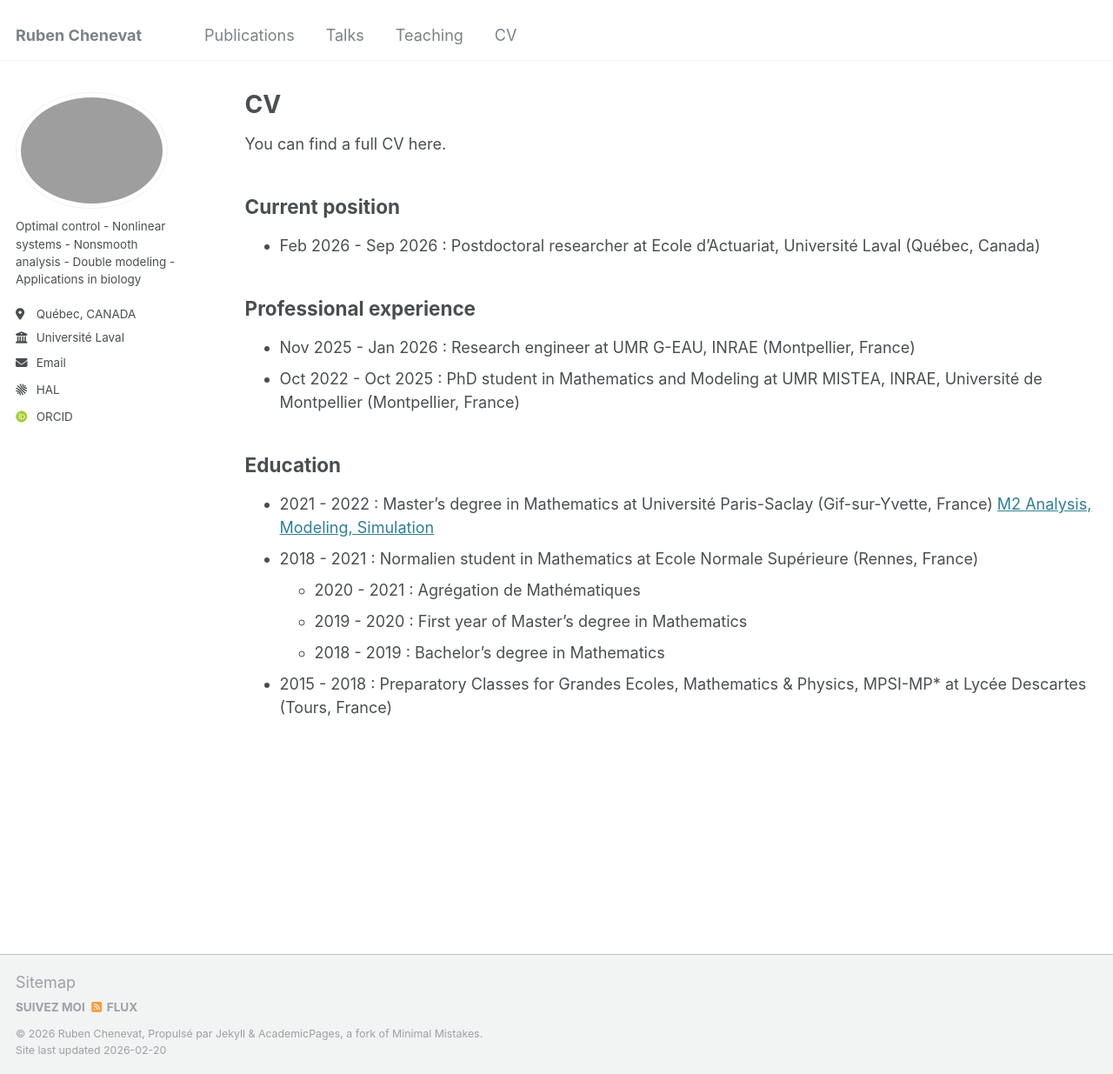
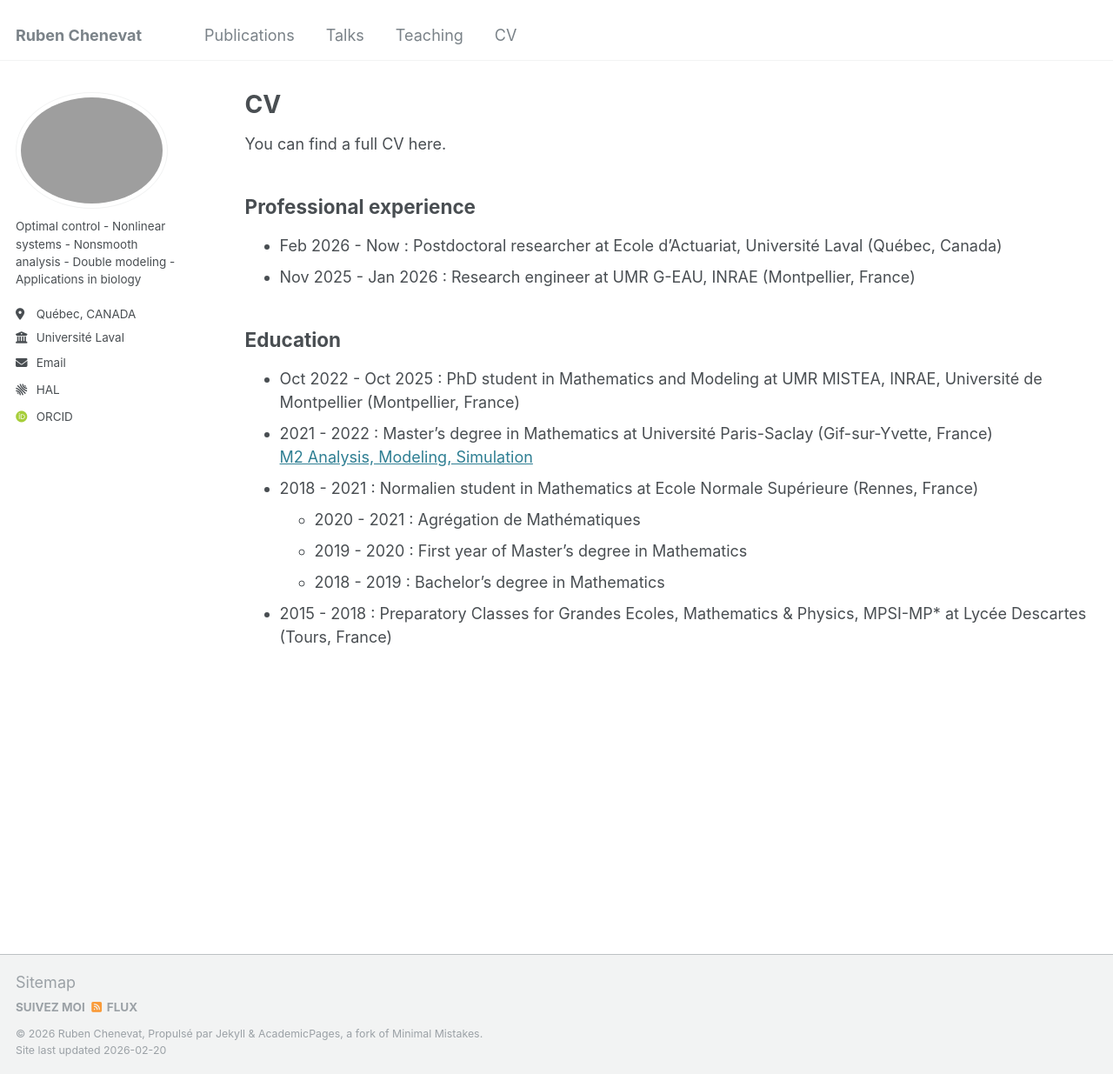
Before and after one commit to rubenchenevat/rubenchenevat.github.io, a Jekyll site: the page built from _pages/cv.md, in a window 1280 px wide and 1235 px high. Shown: the whole window at 87% size. Built offline with Jekyll 4.4.1, drawn with Linux system fonts in a browser that asks for light colours; some web fonts are replaced.

Commit message:
Update cv.md

```diff
--- a/_pages/cv.md
+++ b/_pages/cv.md
@@ -11,18 +11,15 @@ redirect_from:
 
 You can find a full CV here.
 
-## Current position
-
-* Feb 2026 - Sep 2026 : Postdoctoral researcher at Ecole d'Actuariat, Université Laval (Québec, Canada)
-
 ## Professional experience
 
+* Feb 2026 - Now : Postdoctoral researcher at Ecole d'Actuariat, Université Laval (Québec, Canada)
 * Nov 2025 - Jan 2026 : Research engineer at UMR G-EAU, INRAE (Montpellier, France)
-* Oct 2022 - Oct 2025 : PhD student in Mathematics and Modeling at UMR MISTEA, INRAE, Université de Montpellier (Montpellier, France)
 
 ## Education
 
-* 2021 - 2022 : Master's degree in Mathematics at Université Paris-Saclay (Gif-sur-Yvette, France)
+* Oct 2022 - Oct 2025 : PhD student in Mathematics and Modeling at UMR MISTEA, INRAE, Université de Montpellier (Montpellier, France)
+* 2021 - 2022 : Master's degree in Mathematics at Université Paris-Saclay (Gif-sur-Yvette, France)<br>
   [M2 Analysis, Modeling, Simulation](https://www.imo.universite-paris-saclay.fr/en/students/masters-programs/mathematics-and-applications/m2/analyse-modelisation-simulation/)
 * 2018 - 2021 : Normalien student in Mathematics at Ecole Normale Supérieure (Rennes, France)
   * 2020 - 2021 : Agrégation de Mathématiques
```
